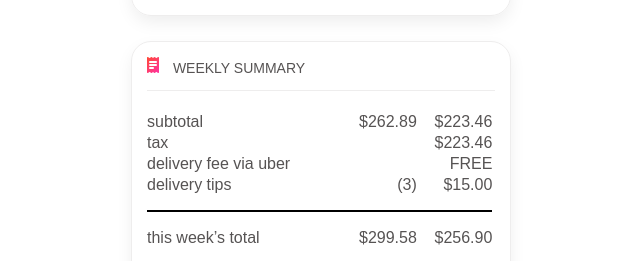
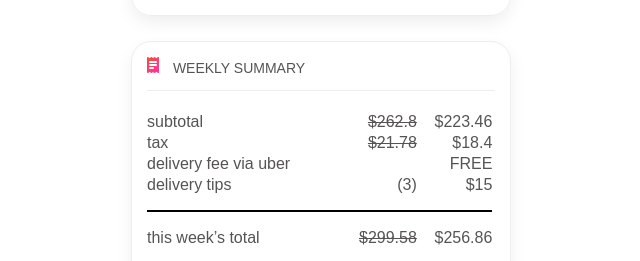
Before and after one commit to kartyzhova-nata/snap_kitchen, a plain HTML site: page index.html in a window 1280 px wide. Shown: the part 1028-1289 px from the top of the page, without its empty margins (319-959 px from the left). Drawn offline with Linux system fonts and the light colour scheme.

Commit message:
Add 'line-through' class for old prices from  weekly summary table

```diff
--- a/css/style.css
+++ b/css/style.css
@@ -16,6 +16,10 @@
 
 .label {
     margin-left: 10px;
+}
+
+.line-through {
+    text-decoration: line-through;
 }
 
 /*label styles*/
--- a/js/script.js
+++ b/js/script.js
@@ -12,13 +12,40 @@ var user = {
         days: 3
     },
     summary: {
-        'subtotal': ['$262.89', '$223.46'],
-        'tax': ['', '$223.46'],
-        'delivery fee via uber': ['', 'FREE'],
-        'delivery tips': ['(3)', '$15.00'],
-        'this week’s total': ['$299.58', '$256.90'],
-        'charging': ['<img class="visa" src="./img/visa.png" alt="visa">', 'visa 4824',]
+        subtotal: {
+            old_price: 262.80,
+            new_price: 223.46,
+        },
+        tax: {
+            old_price: 21.78,
+            new_price: 18.4,
+        },
+        delivery_fee_via_uber: {
+            old_price: null,
+            new_price: 'FREE',
+        },
+        delivery_tips: {
+            count: 3,
+            price: 15,
+        },
+        week_total: {
+            old_price: 299.58,
+            new_price: 256.86,
+        },
+        charging: {
+            type: 'visa',
+            card: 'visa 4824',
+        }
     }
+};
+
+var summary_labels = {
+    subtotal: 'subtotal',
+    tax: 'tax',
+    delivery_fee_via_uber: 'delivery fee via uber',
+    delivery_tips: 'delivery tips',
+    week_total: 'this week’s total',
+    charging: 'charging'
 };
 
 setSummaryTable(user);
@@ -30,18 +57,31 @@ function setSummaryTable(user) {
     var table = document.querySelector('.summary-table');
 
     var summary = user.summary;
-    Object.keys(summary).forEach(function(key){
+    Object.keys(summary).forEach(function(key) {
         var tr = document.createElement('tr');
-        var td = document.createElement('td');
 
-        td.innerHTML = key;
-        tr.appendChild(td);
+        _set_summary_label(tr, key);
 
-        for (var item = 0; item < summary[key].length; item++) {
-            var td = document.createElement('td');
-            td.innerHTML = summary[key][item];
-            tr.appendChild(td);
+        if (key === 'delivery_tips') {
+            _set_delivery_tips(tr, summary[key], table);
+            return;
         }
+
+        if (key === 'charging') {
+            _set_charging(tr, summary[key], table)
+            return;
+        }
+
+        var td_old = document.createElement('td');
+        var old_price = summary[key].old_price;
+        td_old.innerHTML = old_price ? ((old_price === 'FREE') ? old_price : '$' + old_price) : '';
+        td_old.classList.add('line-through')
+        tr.appendChild(td_old);
+
+        var td_new = document.createElement('td');
+        var new_price = summary[key].new_price;
+        td_new.innerHTML = new_price ? ((new_price === 'FREE') ? new_price : '$' + new_price) : '';
+        tr.appendChild(td_new);
 
         table.appendChild(tr);
     });
@@ -60,3 +100,38 @@ function setMillPlan(user) {
     var millPlanInfo = user.mill_plan;
     millPlan.innerHTML = millPlanInfo.name + ' <br>' + millPlanInfo.days + ' days / wk  •  ' + millPlanInfo.energy + ' cal / day';
 }
+
+
+function _get_summary_label(key) {
+    return summary_labels[key];
+}
+
+function _set_summary_label(tr, key) {
+    var td = document.createElement('td');
+    td.innerHTML = _get_summary_label(key);
+    tr.appendChild(td);
+}
+
+function _set_delivery_tips(tr, delivery_tips, table) {
+    var td_count = document.createElement('td');
+    td_count.innerHTML = '(' + delivery_tips.count + ')';
+    tr.appendChild(td_count);
+
+    var td_price = document.createElement('td');
+    td_price.innerHTML = '$' + delivery_tips.price;
+    tr.appendChild(td_price);
+
+    table.appendChild(tr);
+}
+
+function _set_charging(tr, charging, table) {
+    var td_type = document.createElement('td');
+    td_type.innerHTML = '<img class="visa" src="./img/visa.png" alt="visa">';
+    tr.appendChild(td_type);
+
+    var td_card = document.createElement('td');
+    td_card.innerHTML = charging.card;
+    tr.appendChild(td_card);
+
+    table.appendChild(tr);
+}
```
